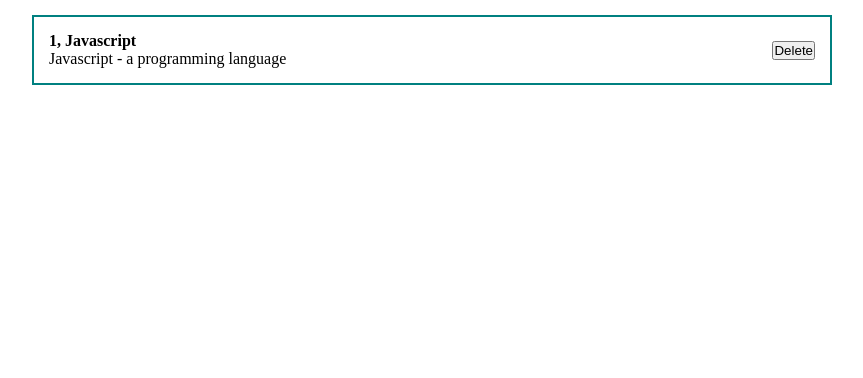
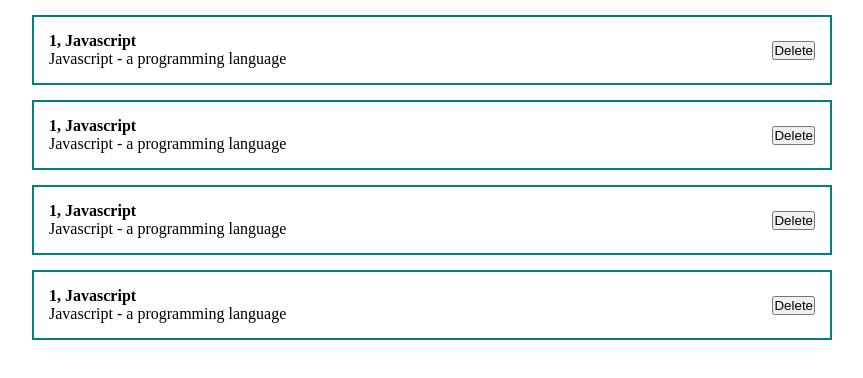
Before and after one commit to yarutiun/Learn-React, a React (Create React App) app in the folder transuha/: page / in a window 1280 px wide. Shown: the top 378 px of the page, without its empty margins (208-1071 px from the left). Built offline with nearby package versions, Linux system fonts and the light colour scheme.

Commit message:
added my style and everything as postitem component

```diff
--- a/transuha/src/App.js
+++ b/transuha/src/App.js
@@ -2,12 +2,13 @@ import React, {useState} from 'react';
 import ClassCounter from './components/ClassCounter';
 import Counter from './components/counter';
 import '../src/styles/app.css'
+import PostItem from './components/postitem';
 
 function App() {
 
   return (
     <div className='App'>
-      <div className='post'>
+      {/* <div className='post'>
         <div className='post-content'>
           <strong>1, Javascript</strong>
           <div>Javascript - a programming language</div>
@@ -15,7 +16,11 @@ function App() {
         <div className='post-btns'>
           <button>Delete</button>
         </div>
-      </div>
+      </div> */}
+    <PostItem />
+    <PostItem />
+    <PostItem />
+    <PostItem />
     </div>
   );
 }
--- /dev/null
+++ b/transuha/src/components/postitem.jsx
@@ -0,0 +1,19 @@
+import React from "react";
+
+const PostItem = () => {
+    return(
+        <div>
+            <div className='post'>
+                <div className='post-content'>
+                    <strong>1, Javascript</strong>
+                    <div>Javascript - a programming language</div>
+                </div>
+                    <div className='post-btns'>
+                        <button>Delete</button>
+                    </div>
+            </div>
+        </div>
+    )
+}
+
+export default PostItem;
```
